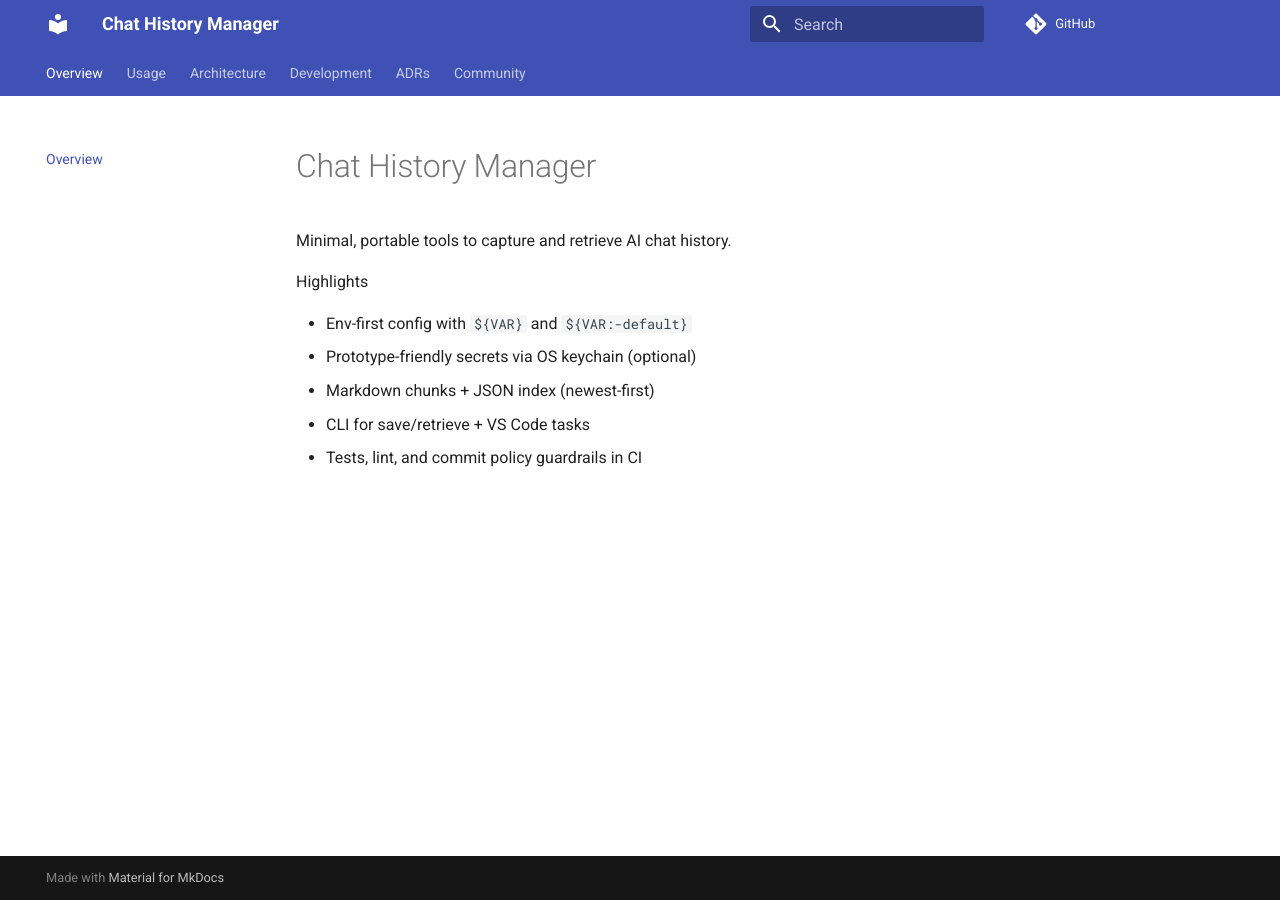
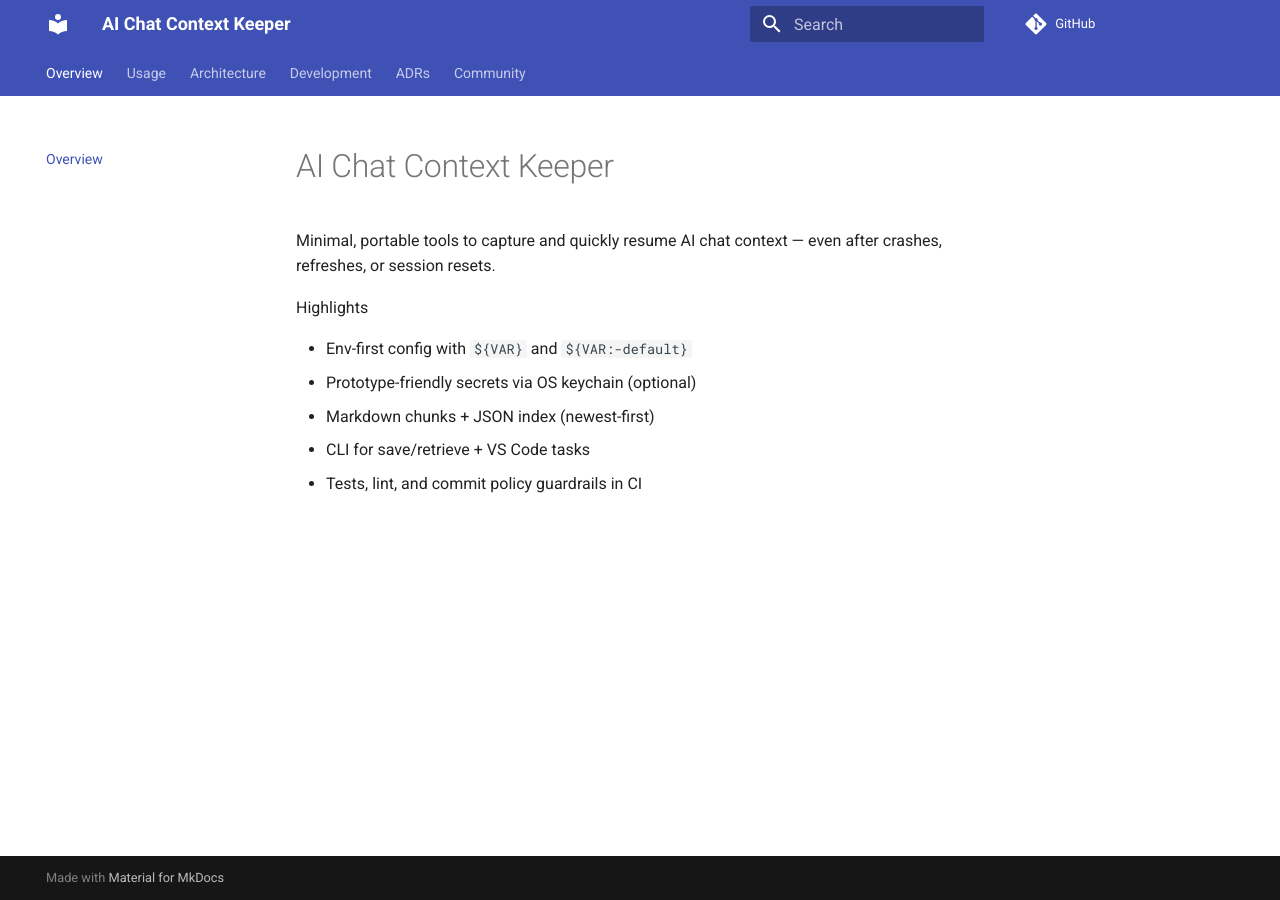
Before and after one commit to paulkiley/ai-chat-context-keeper, an MkDocs documentation site: the page built from docs/index.md, in a window 1280 px wide. Built offline with MkDocs 1.6.1 and Material for MkDocs 9.7.7, drawn with Linux system fonts in a browser that asks for light colours; comment, search, counter and statistics services are not loaded.

Commit message:
docs(adr): add naming/messaging strategy; feat(config): support CHM_* env vars; feat(cli): add 'chm' alias and updated help; docs: rename project to AI Chat Context Keeper and update messaging; chore(k8s): rename external secret sample

```diff
--- a/docs/index.md
+++ b/docs/index.md
@@ -1,6 +1,6 @@
-# Chat History Manager
+# AI Chat Context Keeper
 
-Minimal, portable tools to capture and retrieve AI chat history.
+Minimal, portable tools to capture and quickly resume AI chat context — even after crashes, refreshes, or session resets.
 
 Highlights
 
--- a/mkdocs.yml
+++ b/mkdocs.yml
@@ -1,4 +1,4 @@
-site_name: Chat History Manager
+site_name: AI Chat Context Keeper
 repo_url: https://github.com/paulkiley/chat_history_manager
 theme:
   name: material
--- a/pyproject.toml
+++ b/pyproject.toml
@@ -3,7 +3,7 @@ requires = ["setuptools>=61.0"]
 build-backend = "setuptools.build_meta"
 
 [project]
-name = "chat_history_manager"
+name = "ai-chat-context-keeper"
 version = "0.2.1"
 description = "A robust system for managing and retrieving conversational AI history."
 authors = [
@@ -17,6 +17,7 @@ readme = "README.md"
 
 [project.scripts]
 chatlog = "chat_history_manager.cli:main"
+chm = "chat_history_manager.cli:main"
 
 [project.urls]
 Homepage = "https://github.com/paulkiley/chat_history_manager" # Placeholder
```
Also changed, not shown: README.md (+15 -7 lines), docs/adr/0008-naming-and-messaging-strategy.md (added, +34 -0 lines), docs/kubernetes.md (line endings or trailing spaces), 4 other files.
